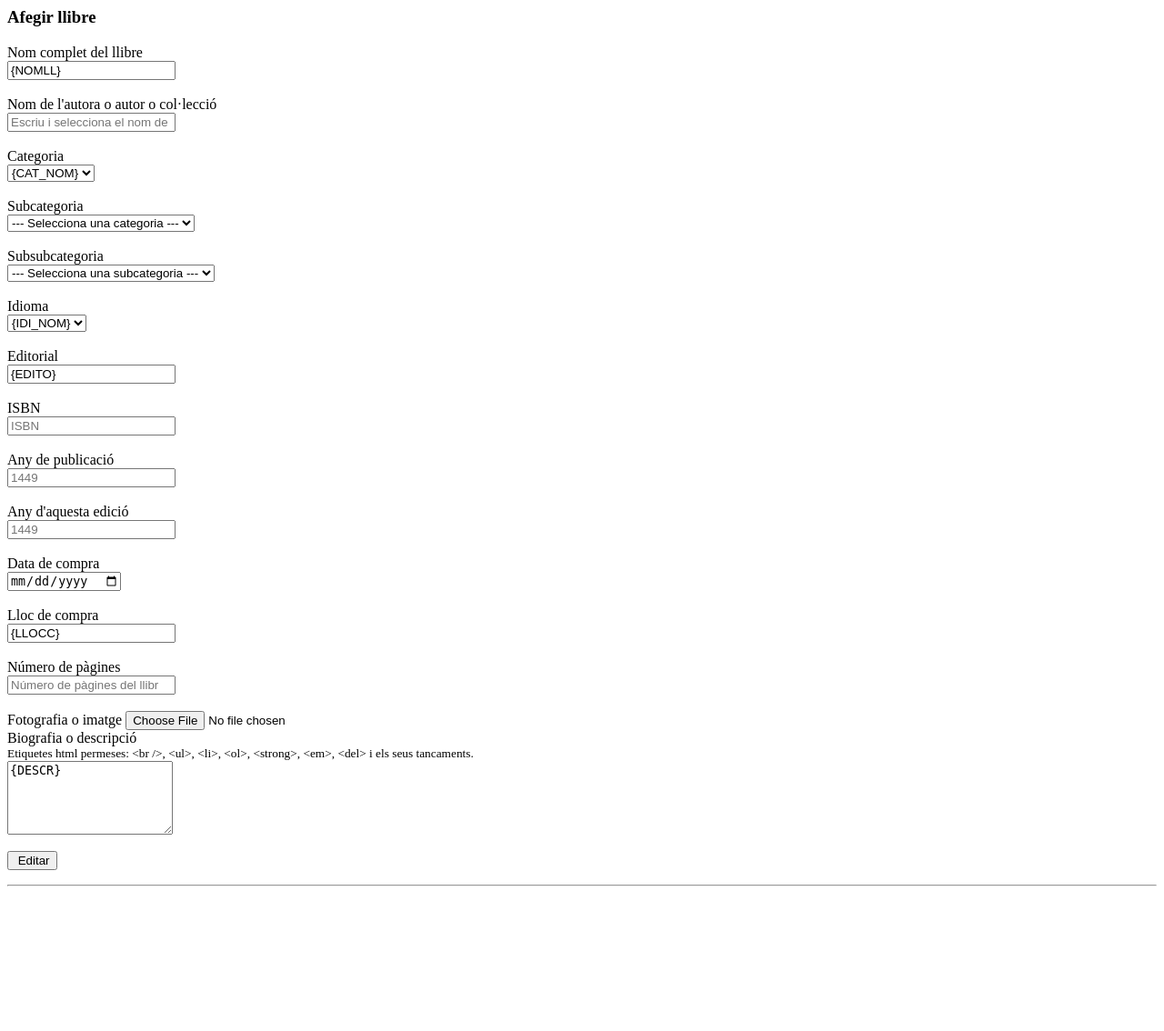
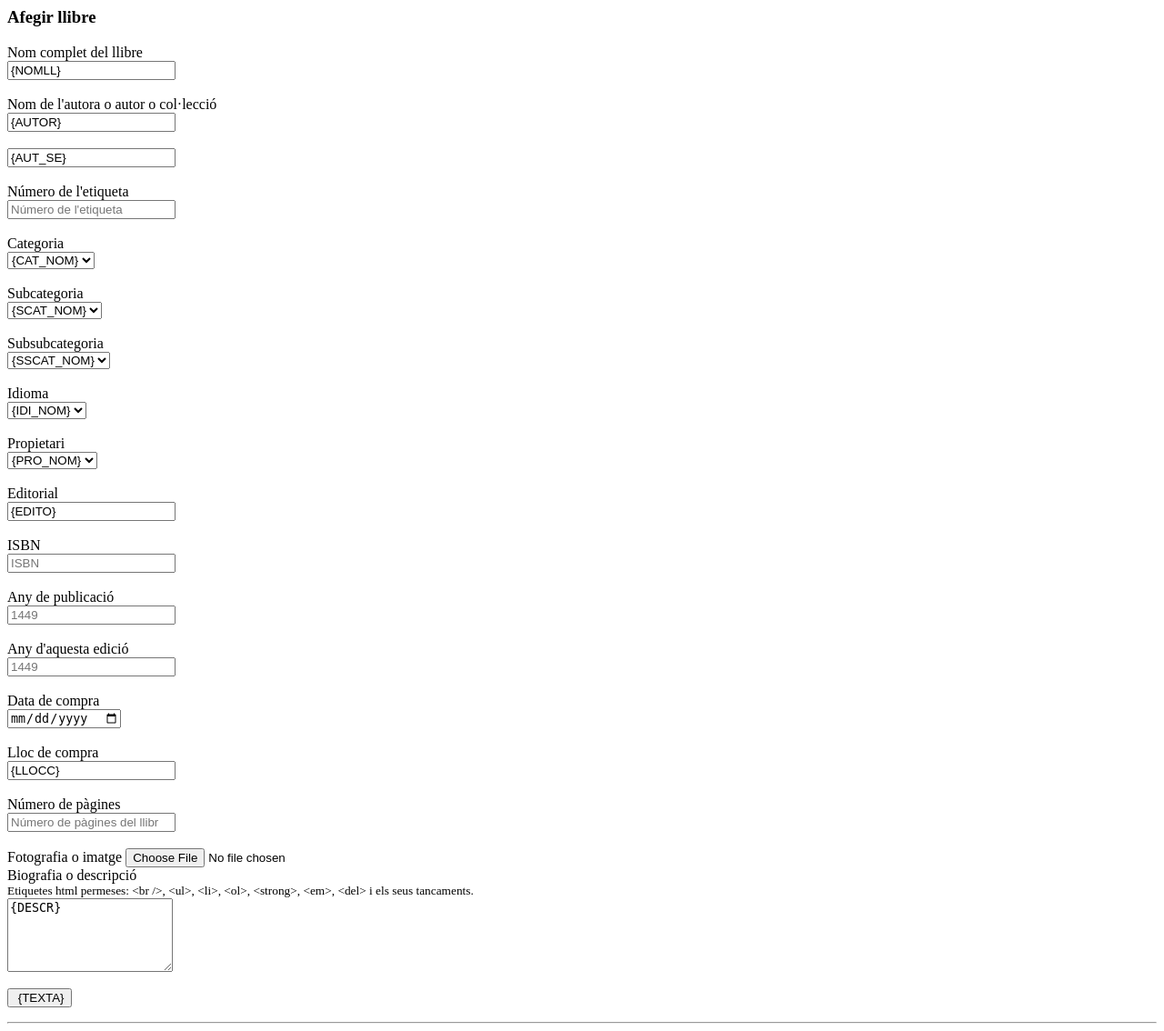
Before and after one commit to cosmogat/llibres, a PHP site: page /html/edllibres.html in a window 1280 px wide. Shown: the whole page at 91% size. Before the commit the page ends 975 px from the top, so only its background shows below. Run offline with PHP 8.4, Linux system fonts and the light colour scheme.

Commit message:
edit book view finalished

```diff
--- a/html/edllibres.html
+++ b/html/edllibres.html
@@ -1,4 +1,4 @@
-<!-- INI form_editar_0 -->
+<!-- INI form_editar_0a -->
 <div class="container">
   <div class="col-md-3"></div>
   <div class="col-md-6">
@@ -12,28 +12,46 @@
       <br />
 
       <label for="nom_aut">Nom de l'autora o autor o col·lecció</label>
-      <div id="autors" data-nombredautors="1">
+      <div id="autors" data-nombredautors="{NUM_AUT}">
 	<div class="input-group autocomplete">
 	  <span class="input-group-addon" id="basic-addon1"><span class="glyphicon glyphicon-tag" aria-hidden="true"></span></span>
-	  <input name="autor[]" type="text" class="form-control autoc" placeholder="Escriu i selecciona el nom de l'autora o autor o col·lecció" id="nom_aut1" aria-describedby="basic-addon1">
+	  <input name="autor[]" type="text" class="form-control autoc" placeholder="Escriu i selecciona el nom de l'autora o autor o col·lecció" id="nom_aut1" aria-describedby="basic-addon1" value="{AUTOR}">
 	  <span class="input-group-btn">
             <a class="btn btn-default" onclick="afAutors()"><span class="glyphicon glyphicon-plus-sign" aria-hidden="true"></span></a>
 	  </span>
 	</div>
+	<!-- FIN form_editar_0a -->
+	<!-- INI form_autse -->
+	<br />
+	<div class="input-group autocomplete">
+	  <span class="input-group-addon" id="basic-addon1"><span class="glyphicon glyphicon-tag" aria-hidden="true"></span></span>
+	  <input name="autor[]" type="text" class="form-control autoc" placeholder="Escriu i selecciona el nom de l'autora o autor o col·lecció" id="nom_aut{AUT_NUM}" aria-describedby="basic-addon1" value="{AUT_SE}">
+	</div>
+	<!-- FIN form_autse -->
+	<!-- INI form_editar_0b -->
       </div>
       <br />
-
+      <!-- FIN form_editar_0b -->
+      <!-- INI form_numll -->
+      <label for="numl">Número de l'etiqueta</label>
+      <div class="input-group">
+	<span class="input-group-addon" id="basic-addon99"><span class="glyphicon glyphicon-tag" aria-hidden="true"></span></span>
+	<input name="numll" type="number" class="form-control"  placeholder="Número de l'etiqueta" id="numl" aria-describedby="basic-addon99" value="{NUMERET}">
+      </div>
+      <br />
+      <!-- FIN form_numll -->
+      <!-- INI form_editar_0c -->
       <label for="cat">Categoria</label>
        <div class="input-group">
 	 <span class="input-group-addon" id="basic-addon3"><span class="glyphicon glyphicon-tag" aria-hidden="true"></span></span>
 	 <select name="cat" class="form-control" id="sel1" aria-describedby="basic-addon3" onclick="subcat_din(0)" onchange="subcat_din(0)">
-	   <!-- FIN form_editar_0 -->
+	   <!-- FIN form_editar_0c -->
 	   <!-- INI cat_desp -->
 	   <!-- INI cat_el -->
-	   <option value="{CAT_COD}">{CAT_NOM}</option>
+	   <option value="{CAT_COD}" {CAT_CHK}>{CAT_NOM}</option>
 	   <!-- FIN cat_el -->
 	   <!-- FIN cat_desp -->
-	   <!-- INI form_editar_1 -->
+	   <!-- INI form_editar_1a -->
 	 </select>
       </div>
       <br />
@@ -42,7 +60,13 @@
        <div class="input-group">
 	 <span class="input-group-addon" id="basic-addon4"><span class="glyphicon glyphicon-tag" aria-hidden="true"></span></span>
 	 <select name="subcat" class="form-control" id="sel2" aria-describedby="basic-addon4" onclick="subcat_din(0)" onchange="subcat_din(1)">
-	   <option value="-1">--- Selecciona una categoria ---</option>
+	   <!-- FIN form_editar_1a -->
+	   <!-- INI scat_desp -->
+	   <!-- INI scat_el -->
+	   <option value="{SCAT_COD}" {SCAT_CHK}>{SCAT_NOM}</option>
+	   <!-- FIN scat_el -->
+	   <!-- FIN scat_desp -->
+	   <!-- INI form_editar_1b -->
 	 </select>
        </div>
        <br />
@@ -51,7 +75,13 @@
        <div class="input-group">
 	 <span class="input-group-addon" id="basic-addon5"><span class="glyphicon glyphicon-tag" aria-hidden="true"></span></span>
 	 <select name="subsubcat" class="form-control" id="sel3" aria-describedby="basic-addon5">
-	   <option value="-1">--- Selecciona una subcategoria ---</option>
+	   <!-- FIN form_editar_1b -->
+	   <!-- INI sscat_desp -->
+	   <!-- INI sscat_el -->
+	   <option value="{SSCAT_COD}" {SSCAT_CHK}>{SSCAT_NOM}</option>
+	   <!-- FIN sscat_el -->
+	   <!-- FIN sscat_desp -->
+	   <!-- INI form_editar_1c -->
 	 </select>
        </div>
        <br />
@@ -60,18 +90,33 @@
        <div class="input-group">
 	 <span class="input-group-addon" id="basic-addon6"><span class="glyphicon glyphicon-tag" aria-hidden="true"></span></span>
 	 <select name="idio" class="form-control" id="sel4" aria-describedby="basic-addon6">
-	   <!-- FIN form_editar_1 -->
+	   <!-- FIN form_editar_1c -->
 	   <!-- INI idi_desp -->
 	   <!-- INI idi_el -->
-	   <option value="{IDI_COD}">{IDI_NOM}</option>
+	   <option value="{IDI_COD}" {IDI_CHK}>{IDI_NOM}</option>
 	   <!-- FIN idi_el -->
 	   <!-- FIN idi_desp -->
-	   <!-- INI form_editar_2 -->
+	   <!-- INI form_editar_2a -->
 	 </select>
       </div>
       <br />
 
-      <label for="nom_edit">Editorial</label>
+      <label for="pro">Propietari</label>
+       <div class="input-group">
+	 <span class="input-group-addon" id="basic-addon98"><span class="glyphicon glyphicon-tag" aria-hidden="true"></span></span>
+	 <select name="prop" class="form-control" id="sel5" aria-describedby="basic-addon98">
+	   <!-- FIN form_editar_2a -->
+	   <!-- INI pro_desp -->
+	   <!-- INI pro_el -->
+	   <option value="{PRO_COD}" {PRO_CHK}>{PRO_NOM}</option>
+	   <!-- FIN pro_el -->
+	   <!-- FIN pro_desp -->
+	   <!-- INI form_editar_2b -->
+	 </select>
+       </div>
+       <br />
+
+       <label for="nom_edit">Editorial</label>
       <div class="input-group">
 	<span class="input-group-addon" id="basic-addon7"><span class="glyphicon glyphicon-tag" aria-hidden="true"></span></span>
 	<input name="edit" type="text" class="form-control"  placeholder="Nom de l'editorial" id="nom_edit" aria-describedby="basic-addon7" value="{EDITO}">
@@ -135,7 +180,7 @@
 
       <div class="btn-group pull-right" role="group" aria-label="...">
 	<div class="btn-group" role="group">
-	  <button class="btn btn-warning" name="afegir" type="submit"><span class="glyphicon glyphicon-floppy-disk" aria-hidden="true"></span>&nbsp;Editar</button>
+	  <button class="btn btn-{TIPUS}" name="afegir" type="submit"><span class="glyphicon glyphicon-floppy-disk" aria-hidden="true"></span>&nbsp;{TEXTA}</button>
 	</div>
       </div>
       <div class="btn-group pull-left" role="group" aria-label="...">
@@ -150,4 +195,4 @@
     <hr />
   </div>
 </div>
-<!-- FIN form_editar_2 -->
+<!-- FIN form_editar_2b -->
--- a/inc/con.obj.php
+++ b/inc/con.obj.php
@@ -272,6 +272,11 @@ class Consulta {
         return $sql;
     }
 
+    static public function usuaris() {
+        $sql = "SELECT idusuari AS c00, nom AS c01, codi AS c02, permisos AS c03 FROM Usuaris";
+        return $sql;
+    }
+
     static public function autor($codi) {
         $sql ="SELECT idescriptor AS c00, autor AS c01, codi AS c02, img_dir AS c03, biografia AS c04 , es_colleccio AS c05 FROM Escriptor WHERE codi = '" . $codi . "'";
         return $sql;
```
Also changed, not shown: llocs/modllibres.php (+81 -19 lines).
